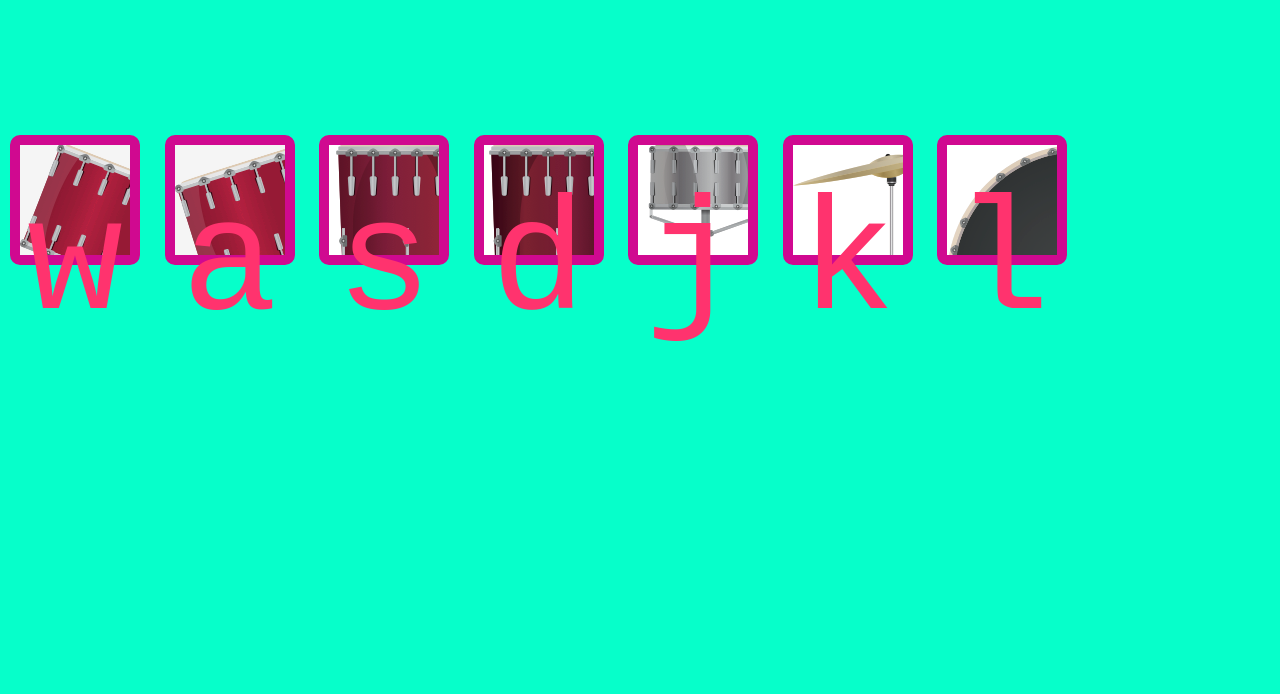
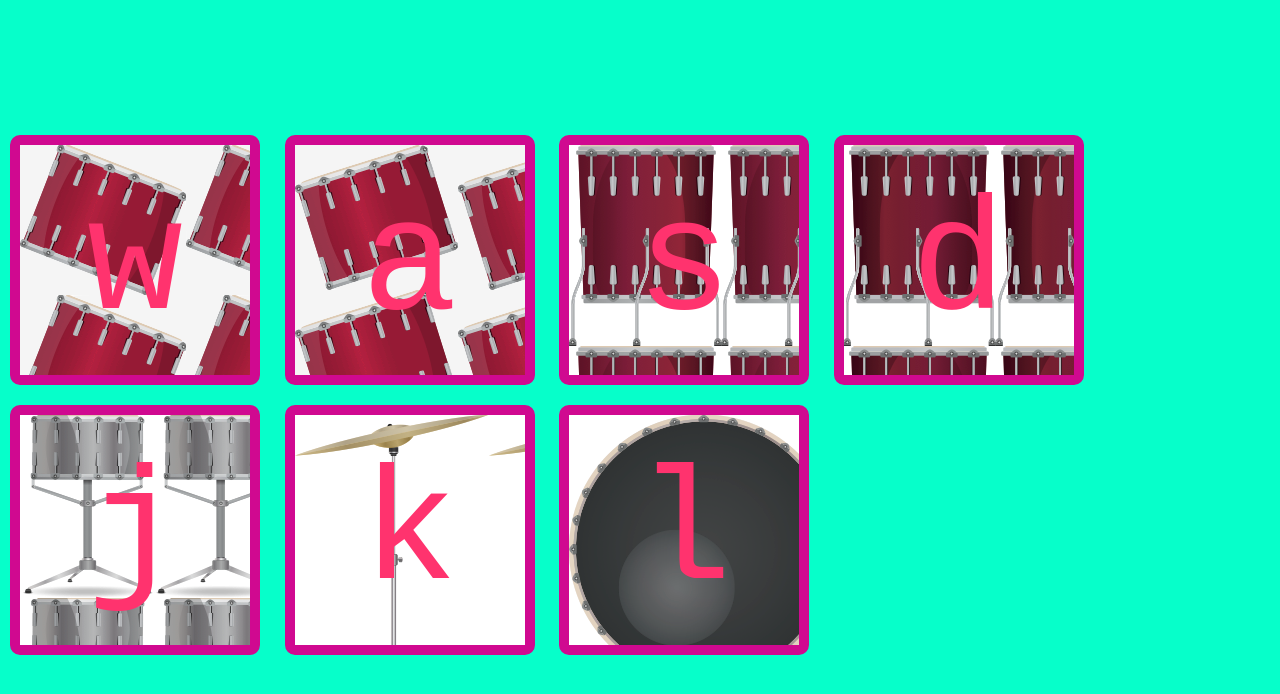
Before and after one commit to Banzero1/Drumkit, a plain HTML site: page index.html in a window 1280 px wide. Shown: the part 238-932 px from the top of the page. Before the commit the page ends 800 px from the top, so only its background shows below. Drawn offline with nearby package versions, Linux system fonts and the light colour scheme.

Commit message:
Update main1.css

```diff
--- a/main1.css
+++ b/main1.css
@@ -56,8 +56,8 @@ body {
 }
 .drum{
 
-   height: 130px;
-   width:130px;
+   height: 250px;
+   width:250px;
    margin: 10px;
 
    border: solid;
```
